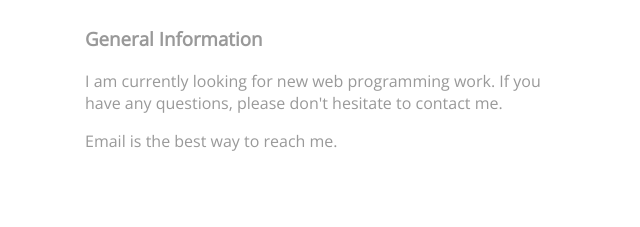
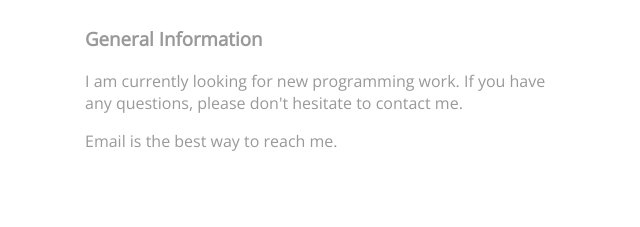
Before and after one commit to danielhart1414/Favorite-Animal-Showcase, a plain HTML site: page contact.html in a window 1280 px wide. Shown: the part 139-366 px from the top of the page, 85-725 px from the left. Drawn offline with nearby package versions, Linux system fonts and the light colour scheme.

Commit message:
Updated contact.html

```diff
--- a/contact.html
+++ b/contact.html
@@ -27,7 +27,7 @@
     <div id="wrapper">
       <section id="primary">
         <h3>General Information</h3>
-        <p>I am currently looking for new web programming work. If you have any questions, please don't hesitate to contact me.</p>
+        <p>I am currently looking for new programming work. If you have any questions, please don't hesitate to contact me.</p>
         <p> Email is the best way to reach me.</p>
       </section>
       <section id="secondary">
```
